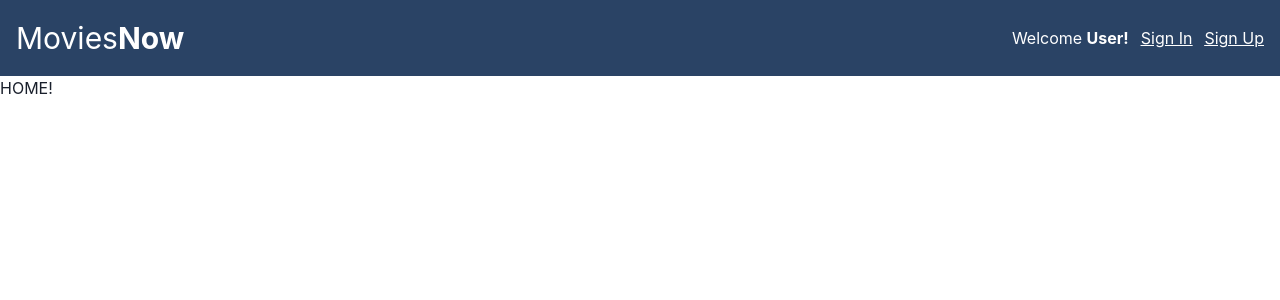
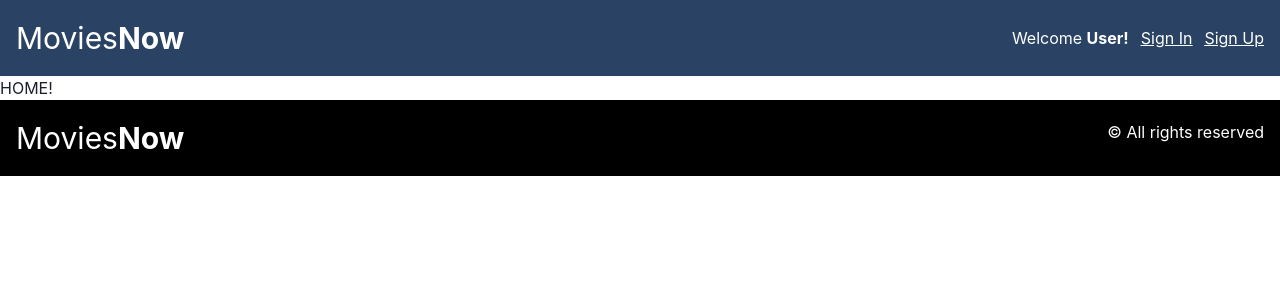
Before and after one commit to erick-sk/movies-tzuzul, a React (Vite) app in the folder frontend/: page / in a window 1280 px wide. Shown: the top 300 px of the page. Built offline with nearby package versions, Linux system fonts and the light colour scheme.

Commit message:
Add Footer component

```diff
--- a/frontend/src/components/Home.jsx
+++ b/frontend/src/components/Home.jsx
@@ -1,10 +1,12 @@
 import NavBar from './layout/NavBar';
+import Footer from './layout/Footer';
 
 const Home = () => {
   return (
     <>
       <NavBar />
       <h1>HOME!</h1>
+      <Footer />
     </>
   );
 };
--- /dev/null
+++ b/frontend/src/components/layout/Footer.jsx
@@ -0,0 +1,29 @@
+import { Box, Container, Spacer, Heading, Flex, Text } from '@chakra-ui/react';
+import { Link } from 'react-router-dom';
+
+const Footer = () => {
+  return (
+    <Box bg="black" pt={5} pb={5} color="white">
+      <Container maxW={['container.lg', null, null, 'container.xl']}>
+        <Flex>
+          <Heading fontWeight="normal" size="lg">
+            <Link to="/">
+              Movies
+              <Box as="span" fontWeight="bold">
+                Now
+              </Box>
+            </Link>
+          </Heading>
+
+          <Spacer />
+
+          <Box>
+            <Text>&copy; All rights reserved </Text>
+          </Box>
+        </Flex>
+      </Container>
+    </Box>
+  );
+};
+
+export default Footer;
```
